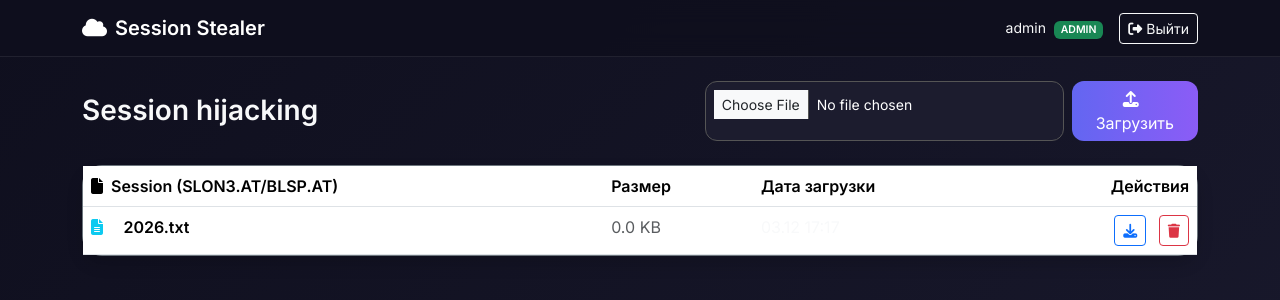
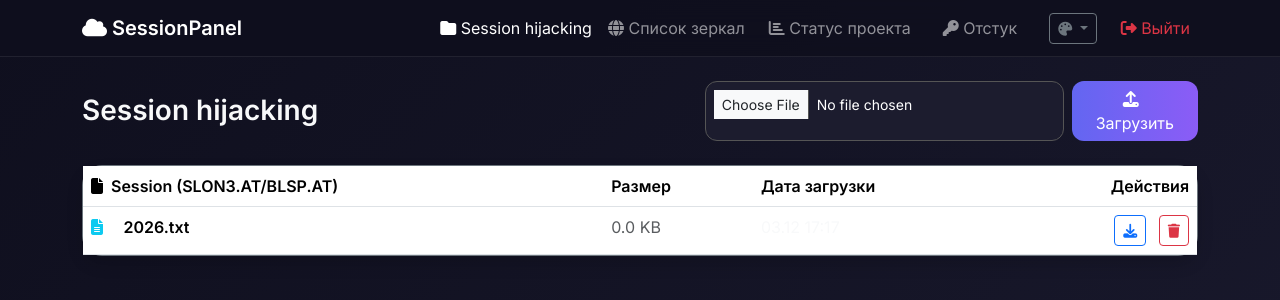
Before and after one commit to mrakof381-jpg/34sss42, a Flask app: page / in a window 1280 px wide. Shown: the top 300 px of the page. Run offline with Flask 3, Linux system fonts and the light colour scheme; a user stored in the database is signed in; some libraries are stand-ins or nearby versions.

Commit message:
base.html

```diff
--- a/templates/base.html
+++ b/templates/base.html
@@ -1,33 +1,53 @@
 <!DOCTYPE html>
-<html lang="ru">
+<html lang="ru" data-theme="dark">
 <head>
     <meta charset="UTF-8">
     <meta name="viewport" content="width=device-width, initial-scale=1.0">
-    <titleSession Stealer • Файлы</title>
+    <title>SessionPanel</title>
     <link href="https://cdn.jsdelivr.net/npm/bootstrap@5.3.3/dist/css/bootstrap.min.css" rel="stylesheet">
     <link rel="stylesheet" href="https://cdnjs.cloudflare.com/ajax/libs/font-awesome/6.6.0/css/all.min.css">
     <link rel="stylesheet" href="{{ url_for('static', filename='style.css') }}">
 </head>
 <body>
-    <nav class="navbar navbar-expand-lg navbar-dark">
+    <nav class="navbar navbar-expand-lg navbar-dark bg-dark sticky-top">
         <div class="container">
-            <a class="navbar-brand fw-bold" href="#">
-                <i class="fas fa-cloud me-2"></i>Session Stealer
+            <a class="navbar-brand fw-bold" href="#"><i class="fas fa-cloud"></i> SessionPanel</a>
 
-            </a>
-            {% if current_user.is_authenticated %}
-            <div class="d-flex align-items-center gap-3">
-                <span class="text-light small">
-                    {{ current_user.username }}
-                    <span class="badge bg-{{ 'success' if is_admin else 'info' }} ms-1">
-                        {{ 'ADMIN' if is_admin else 'USER' }}
-                    </span>
-                </span>
-                <a href="{{ url_for('logout') }}" class="btn btn-outline-light btn-sm">
-                    <i class="fas fa-sign-out-alt"></i> Выйти
-                </a>
+            <button class="navbar-toggler" type="button" data-bs-toggle="collapse" data-bs-target="#navbarNav">
+                <span class="navbar-toggler-icon"></span>
+            </button>
+
+            <div class="collapse navbar-collapse" id="navbarNav">
+                <div class="navbar-nav ms-auto align-items-center">
+                    <a class="nav-link {{ 'active' if active=='files' }}" href="{{ url_for('dashboard') }}">
+                        <i class="fas fa-folder"></i> Session hijacking
+                    </a>
+                    <a class="nav-link {{ 'active' if active=='sites' }}" href="{{ url_for('sites') }}">
+                        <i class="fas fa-globe"></i> Список зеркал
+                    </a>
+                    <a class="nav-link {{ 'active' if active=='status' }} btn btn-outline-info mx-2" href="{{ url_for('status') }}">
+                        <i class="fas fa-chart-bar"></i> Статус проекта
+                    </a>
+                    <a class="nav-link {{ 'active' if active=='otstuk' }} btn btn-outline-danger mx-2" href="{{ url_for('otstuk') }}">
+                        <i class="fas fa-key"></i> Отстук
+                    </a>
+
+                    <div class="dropdown ms-3">
+                        <button class="btn btn-outline-secondary btn-sm dropdown-toggle" type="button" data-bs-toggle="dropdown">
+                            <i class="fas fa-palette"></i>
+                        </button>
+                        <ul class="dropdown-menu dropdown-menu-end">
+                            <li><a class="dropdown-item theme-btn" data-theme="dark" href="#"><i class="fas fa-moon"></i> Тёмная</a></li>
+                            <li><a class="dropdown-item theme-btn" data-theme="light" href="#"><i class="fas fa-sun"></i> Светлая</a></li>
+                            <li><a class="dropdown-item theme-btn" data-theme="neon" href="#"><i class="fas fa-bolt"></i> Неоновая</a></li>
+                        </ul>
+                    </div>
+
+                    <a class="nav-link text-danger ms-3" href="{{ url_for('logout') }}">
+                        <i class="fas fa-sign-out-alt"></i> Выйти
+                    </a>
+                </div>
             </div>
-            {% endif %}
         </div>
     </nav>
 
@@ -35,9 +55,8 @@
         {% with messages = get_flashed_messages(with_categories=true) %}
           {% if messages %}
             {% for category, message in messages %}
-              <div class="alert alert-{{ 'success' if category=='success' else 'danger' }} alert-dismissible fade show" role="alert">
+              <div class="alert alert-{{ 'success' if category=='success' else 'danger' }} alert-dismissible fade show">
                 {{ message }}
-                <button type="button" class="btn-close" data-bs-dismiss="alert"></button>
               </div>
             {% endfor %}
           {% endif %}
@@ -47,5 +66,20 @@
     </div>
 
     <script src="https://cdn.jsdelivr.net/npm/bootstrap@5.3.3/dist/js/bootstrap.bundle.min.js"></script>
+    <script>
+        function setTheme(theme) {
+            document.documentElement.setAttribute('data-theme', theme);
+            localStorage.setItem('theme', theme);
+        }
+        const savedTheme = localStorage.getItem('theme') || 'dark';
+        document.documentElement.setAttribute('data-theme', savedTheme);
+
+        document.querySelectorAll('.theme-btn').forEach(btn => {
+            btn.addEventListener('click', (e) => {
+                e.preventDefault();
+                setTheme(btn.getAttribute('data-theme'));
+            });
+        });
+    </script>
 </body>
 </html>
```
